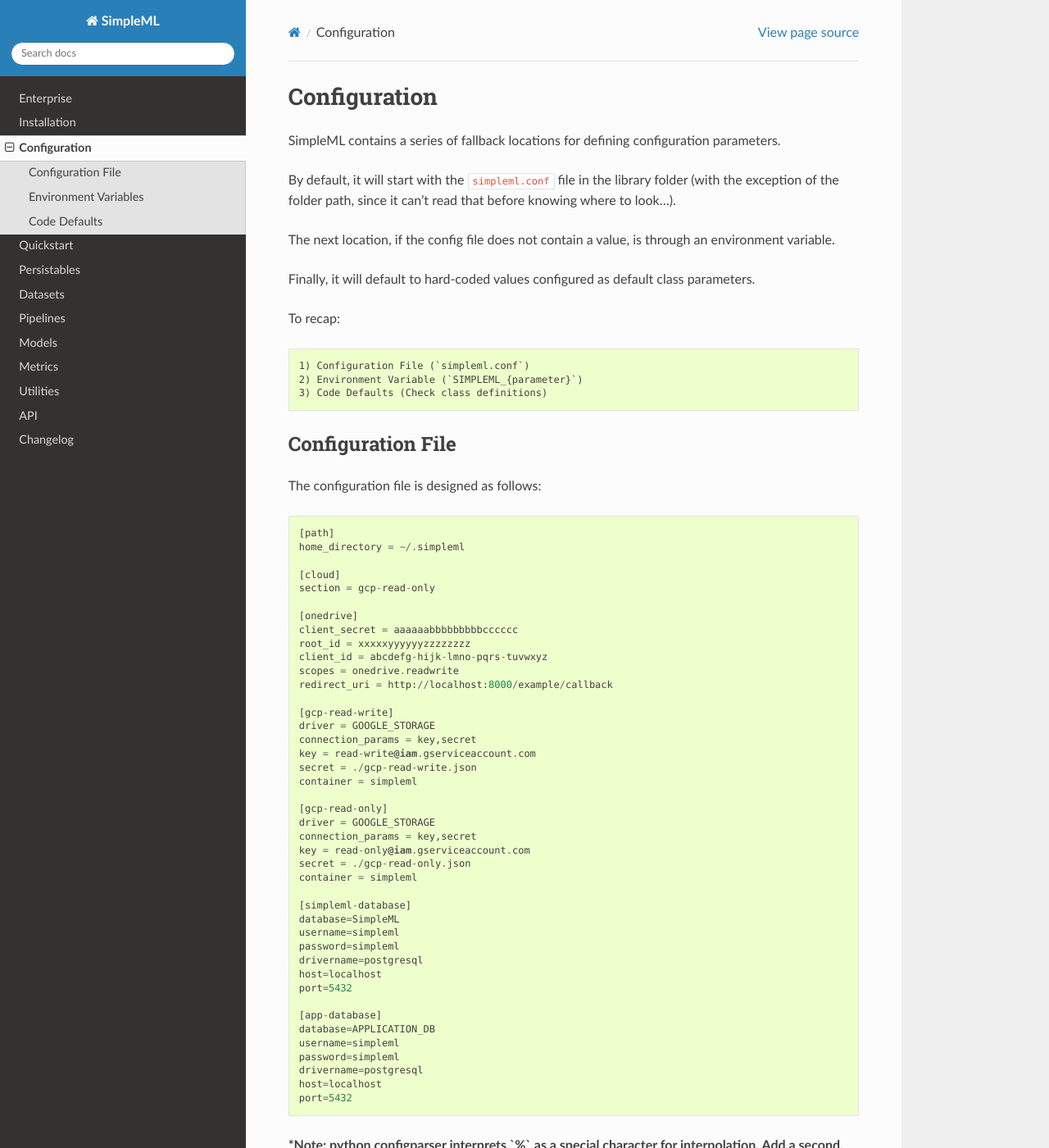
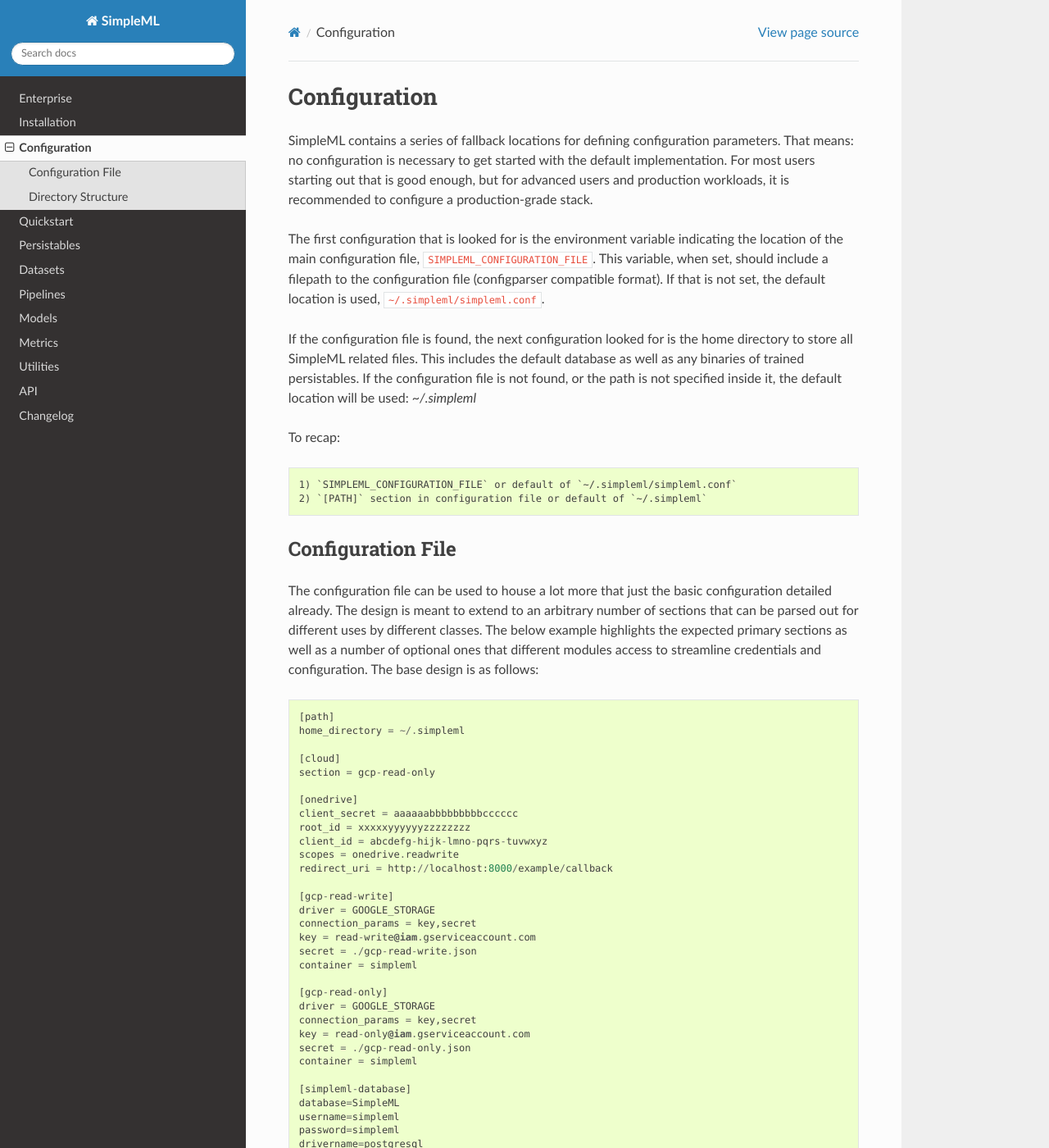
Before and after one commit to eyadgaran/SimpleML, a Sphinx documentation site: the page built from docs/source/configuration.rst, in a window 1280 px wide and 1400 px high. Shown: the whole window at 82% size. Built offline with Sphinx 7.4.7 and the Read the Docs theme 2.0.0, drawn with Linux system fonts in a browser that asks for light colours; the version number could not be read and is left out; some of the changed text lies outside the part shown.

Commit message:
configuration

```diff
--- a/docs/source/configuration.rst
+++ b/docs/source/configuration.rst
@@ -2,28 +2,38 @@
 =============
 
 SimpleML contains a series of fallback locations for defining configuration
-parameters.
+parameters. That means: no configuration is necessary to get started with the
+default implementation. For most users starting out that is good enough, but
+for advanced users and production workloads, it is recommended to configure a
+production-grade stack.
 
-By default, it will start with the ``simpleml.conf`` file in the
-library folder (with the exception of the folder path, since it can't read that
-before knowing where to look...).
+The first configuration that is looked for is the environment variable indicating
+the location of the main configuration file, ``SIMPLEML_CONFIGURATION_FILE``.
+This variable, when set, should include a filepath to the configuration file (configparser
+compatible format). If that is not set, the default location is used,
+``~/.simpleml/simpleml.conf``.
 
-The next location, if the config file does not
-contain a value, is through an environment variable.
+If the configuration file is found, the next configuration looked for is the
+home directory to store all SimpleML related files. This includes the default
+database as well as any binaries of trained persistables. If the configuration
+file is not found, or the path is not specified inside it, the default location
+will be used: `~/.simpleml`
 
-Finally, it will default
-to hard-coded values configured as default class parameters.
 
 To recap::
 
-    1) Configuration File (`simpleml.conf`)
-    2) Environment Variable (`SIMPLEML_{parameter}`)
-    3) Code Defaults (Check class definitions)
+    1) `SIMPLEML_CONFIGURATION_FILE` or default of `~/.simpleml/simpleml.conf`
+    2) `[PATH]` section in configuration file or default of `~/.simpleml`
 
 
 Configuration File
 ------------------
-The configuration file is designed as follows::
+The configuration file can be used to house a lot more that just the basic
+configuration detailed already. The design is meant to extend to an arbitrary
+number of sections that can be parsed out for different uses by different classes.
+The below example highlights the expected primary sections as well as a number
+of optional ones that different modules access to streamline credentials and
+configuration. The base design is as follows::
 
     [path]
     home_directory = ~/.simpleml
@@ -73,13 +83,19 @@
 Add a second, like `%%` to escape the literal value***
 
 
-Only the sections that are used are necessary. Don't include unnecessary sections in your
+Only the sections that are used are necessary. Don't include unnecessary sections in a
 config to minimize security exposure if they leak! This entire file would be unnecessary if
 cloud storage is not being used, default filepaths are used, and the database connections are initialized by a different
 means than `configuration_section`. Breaking down this particular example::
 
+    [path]
+    home_directory = ~/.simpleml  <-- This details where all binaries are stored on the local disk. Only necessary if different than the default
+
     [cloud]  <-- This section is used for any persistable that specifies a cloud persistence location
-    section = gcp-read-only  <-- The name of the heading for the cloud credentials
+    section = gcp-read-only  <-- The name of the heading for the cloud credentials.
+                                 In this example this line is the only value that needs to be changed to move
+                                 from saving in GCP to, say, S3. No code would have to change whatsoever because
+                                 the save location is "cloud" which does a lookup in the config
 
     [onedrive]  <--- This section outlines an example authorization scheme with onedrive personal
     client_secret = aaaaaabbbbbbbbbcccccc  <--- Put your client secret here
@@ -95,14 +111,16 @@
     secret = ./gcp-read-write.json  <--- The token for that gcp account
     container = simpleml  <--- The gcp container (or "bucket") that houses the files
 
-    [gcp-read-only]  <--- Duplicate example with a read only IAM -- recommended practice to train with the cloud section = gcp-read-write and deploy in production with read only access
+    [gcp-read-only]  <--- Duplicate example with a read only IAM -- recommended practice to train with the
+                          cloud section = gcp-read-write and deploy in production with read only access
     driver = GOOGLE_STORAGE
     connection_params = key,secret
     key = read-only@iam.gserviceaccount.com
     secret = ./gcp-read-only.json
     container = simpleml
 
-    [simpleml-database]  <--- Database credentials for the simpleml models (used by specifying Database(configuration_section='simpleml-database'))
+    [simpleml-database]  <--- Database credentials for the simpleml models
+                              (used by specifying Database(configuration_section='simpleml-database'))
     database=SimpleML
     username=simpleml
     password=simpleml
@@ -110,7 +128,8 @@
     host=localhost
     port=5432
 
-    [app-database]  <--- Database credentials for application logs (used by specifying Database(configuration_section='app-database'))
+    [app-database]  <--- Database credentials for application logs (used by
+                         specifying Database(configuration_section='app-database'))
     database=APPLICATION_DB
     username=simpleml
     password=simpleml
@@ -119,37 +138,16 @@
     port=5432
 
 
-Environment Variables
----------------------
-The full list of variables that can be referenced are::
+Directory Structure
+-------------------
+The folder structure inside the home directory will look as follows::
 
-    - SIMPLEML_CONFIGURATION_FILE
-    - SIMPLEML_DATABASE_NAME
-    - SIMPLEML_DATABASE_USERNAME
-    - SIMPLEML_DATABASE_PASSWORD
-    - SIMPLEML_DATABASE_HOST
-    - SIMPLEML_DATABASE_PORT
-    - SIMPLEML_DATABASE_DRIVERNAME
-    - SIMPLEML_DATABASE_QUERY
-    - SIMPLEML_DATABASE_CONF
-    - SIMPLEML_DATABASE_URI
+  .simpleml/
+  ├── SimpleML.db
+  ├── simpleml.conf
+  ├── filestore
+  │   ├── HDF5
+  │   └── pickle
 
-Code Defaults
--------------
-Defaults are specified for expected database parameters::
-
-    - SIMPLEML_CONFIGURATION_FILE = ~/.simpleml/simpleml.conf
-    - SIMPLEML_DATABASE_NAME = None
-    - SIMPLEML_DATABASE_USERNAME = None
-    - SIMPLEML_DATABASE_PASSWORD = None
-    - SIMPLEML_DATABASE_HOST = None
-    - SIMPLEML_DATABASE_PORT = None
-    - SIMPLEML_DATABASE_DRIVERNAME = None
-    - SIMPLEML_DATABASE_QUERY = None
-    - SIMPLEML_DATABASE_CONF = None
-    - SIMPLEML_DATABASE_URI = None
-
-
-The first is the location of the configuration file. The remainder are database
-initialization defaults -- used only if a database class is initialized without
-the particular parameters.
+  Where HDF5 and pickle refer to the protocols of the binaries stored within
+  them.
```
